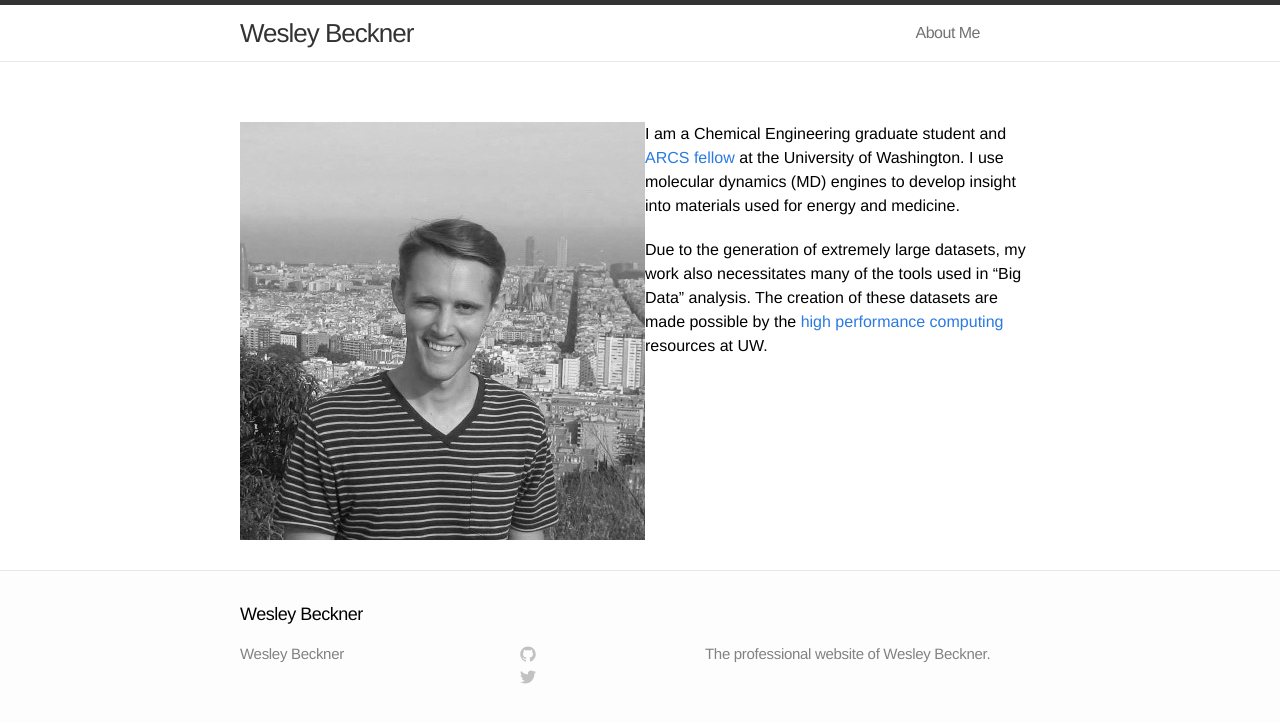
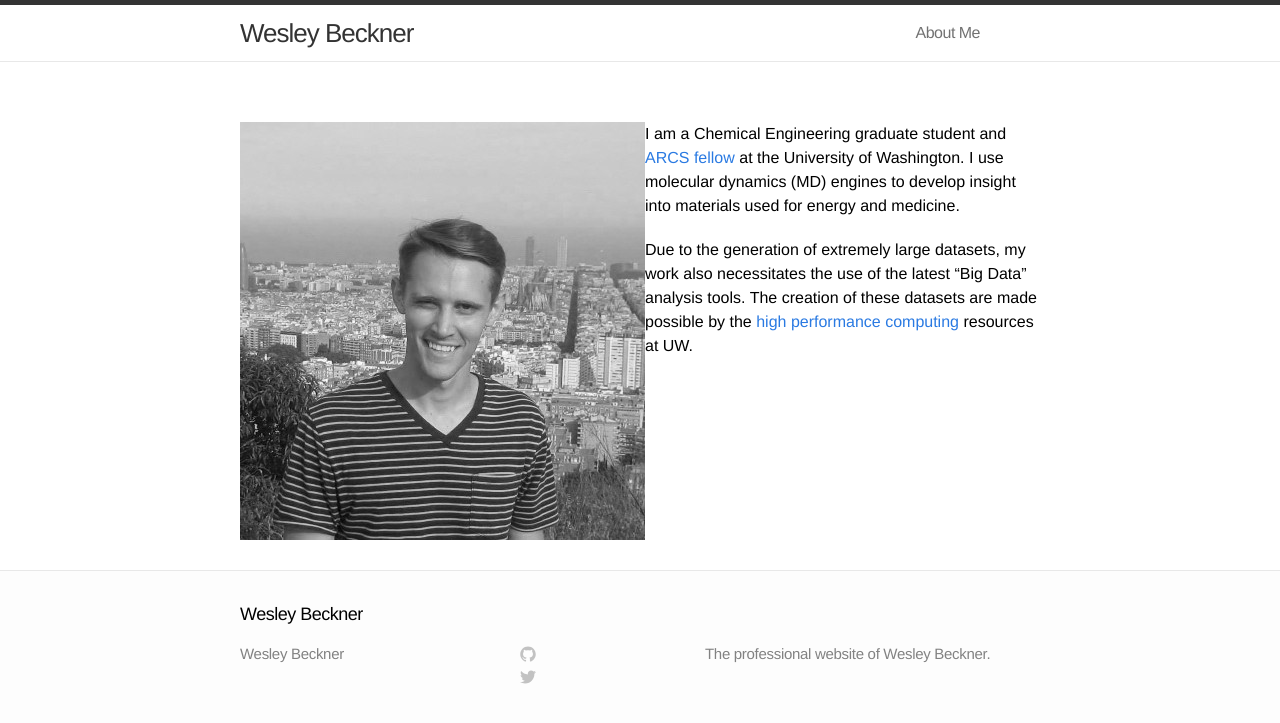
Before and after one commit to wesleybeckner/wesleybeckner.github.io, a Jekyll site: the page built from index.md, in a window 1280 px wide. Shown: the top 723 px of the page. Built offline with Jekyll 4.4.1, drawn with Linux system fonts in a browser that asks for light colours.

Commit message:
trying to get jekyll to work

```diff
--- a/index.md
+++ b/index.md
@@ -2,8 +2,8 @@
 layout: page
 ---
 
-<img align="left" src="{{ site.url }}/assets/professional_wes1.jpg" hspace="40">
+<img align="left" src="{{ site.url }}/assets/professional_wes1.jpg" hspace="60">
 
 I am a Chemical Engineering graduate student and [ARCS fellow](http://seattlearcsfoundation.org/) at the University of Washington. I use molecular dynamics (MD) engines to develop insight into materials used for energy and medicine.
 
-Due to the generation of extremely large datasets, my work also necessitates many of the tools used in "Big Data" analysis. The creation of these datasets are made possible by the [high performance computing](http://www.washington.edu/itconnect/research/hpc/) resources at UW.
+Due to the generation of extremely large datasets, my work also necessitates the use of the latest "Big Data" analysis tools. The creation of these datasets are made possible by the [high performance computing](http://www.washington.edu/itconnect/research/hpc/) resources at UW.
```
